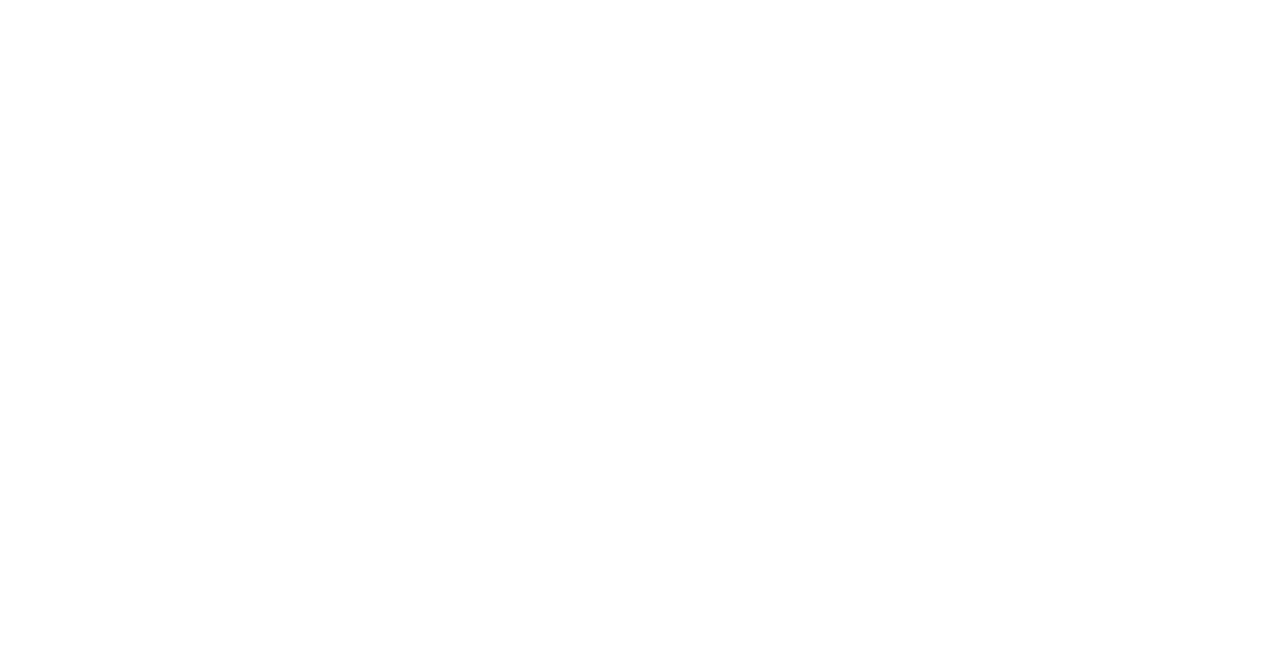
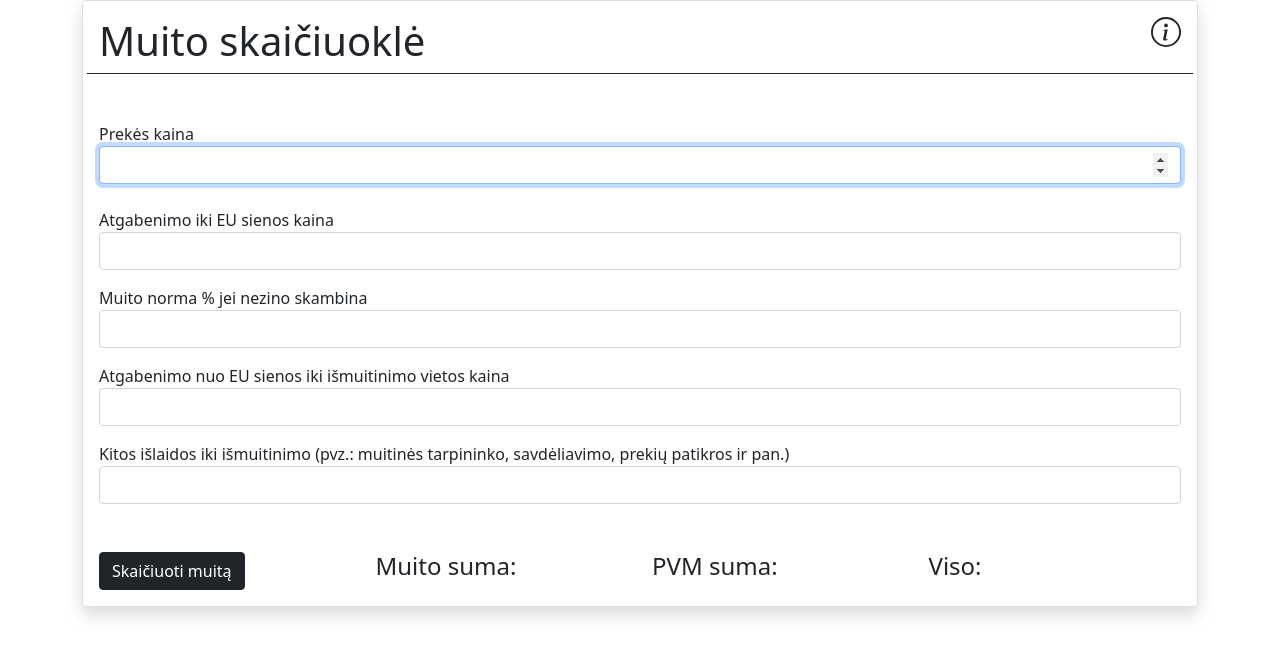
Before and after one commit to GretaSabaliauskiene/customs-calculator, a plain HTML site: page index.html in a window 1280 px wide. Drawn offline with nearby package versions, Linux system fonts and the light colour scheme.

Commit message:
build: basic form structure

```diff
--- a/index.html
+++ b/index.html
@@ -4,9 +4,113 @@
     <meta charset="UTF-8" />
     <meta http-equiv="X-UA-Compatible" content="IE=edge" />
     <meta name="viewport" content="width=device-width, initial-scale=1.0" />
-    <link rel="stylesheet" href="./styles/normalize.css" />
     <link rel="stylesheet" href="./styles/styles.css" />
+    <link href="https://cdn.jsdelivr.net/npm/bootstrap@5.0.0-beta3/dist/css/bootstrap.min.css" rel="stylesheet" integrity="sha384-eOJMYsd53ii+scO/bJGFsiCZc+5NDVN2yr8+0RDqr0Ql0h+rP48ckxlpbzKgwra6" crossorigin="anonymous">
     <title>customs-calculator</title>
   </head>
-  <body></body>
+  <body>
+      <section class="form container">
+        <div class="card rounded-3 shadow p-3 mb-5 bg-white rounded " >
+            <div class="form-label border-bottom border-dark row ">
+                <div class="col-10">
+                    <h1>Muito skaičiuoklė</h1>
+                </div>
+                <div class="col-2" style="text-align: end;">
+                    <svg xmlns="http://www.w3.org/2000/svg" width="30" height="30" fill="currentColor" class="bi bi-info-circle" viewBox="0 0 16 16">
+                        <path d="M8 15A7 7 0 1 1 8 1a7 7 0 0 1 0 14zm0 1A8 8 0 1 0 8 0a8 8 0 0 0 0 16z"/>
+                        <path d="m8.93 6.588-2.29.287-.082.38.45.083c.294.07.352.176.288.469l-.738 3.468c-.194.897.105 1.319.808 1.319.545 0 1.178-.252 1.465-.598l.088-.416c-.2.176-.492.246-.686.246-.275 0-.375-.193-.304-.533L8.93 6.588zM9 4.5a1 1 0 1 1-2 0 1 1 0 0 1 2 0z"/>
+                      </svg>
+                </div>
+            </div>
+                <form action="" method="POST">
+                  <div class="form-group mt-4 pt-3">
+                    <label for="product_price ">Prekės kaina
+                    </label>
+                    <input
+                      id="product_price"
+                      class="form-control"
+                      type="number"
+                      autofocus
+                      minlength="1"
+                      maxlength="10"
+                      required
+                    />
+                  </div>
+                  <div class="form-group mt-4 pb-3">
+                    <label for="transfer_price_before_eu ">Atgabenimo iki EU sienos kaina
+                    </label>
+                    <input
+                      id="transfer_price_before_eu"
+                      class="form-control"
+                      type="number"
+                      autofocus
+                      minlength="1"
+                      maxlength="10"
+                      required
+                    />
+                  </div>
+                  <div class="form-group pb-3">
+                    <label for="customs_procent">Muito norma %</label>
+                    jei nezino skambina
+                    <input
+                      id="customs_procent"
+                      type="number"
+                      class="form-control"
+                      minlength="1"
+                      maxlength="10"
+                      required
+                    />
+                  </div>
+                  <div class="form-group pb-3">
+                    <label for="transfer_price_in_eu"
+                      >Atgabenimo nuo EU sienos iki išmuitinimo vietos kaina
+                    </label>
+                    <input
+                      id="transfer_price_in_eu"
+                      type="number"
+                      class="form-control"
+                      minlength="1"
+                      maxlength="10"
+                      required
+                    />
+                  </div>
+                  <div class="form-group pb-5">
+                    <label for="other_costs">Kitos išlaidos iki išmuitinimo (pvz.: muitinės tarpininko, savdėliavimo, prekių patikros ir pan.)</label>
+                    <input
+                      id="other_costs"
+                      class="form-control"
+                      type="number"
+                      minlength="1"
+                      maxlength="10"
+                      required
+                    />
+          </div>
+              <div class="row">
+                <div class="col-3">
+                  <button class="btn btn-dark " type="button" onclick="displayCustomsPrice(), displayPvmPrice(), displayTotalPrice()">Skaičiuoti muitą</button>
+                </div>
+                <div class="col-3">
+                    <h4>Muito suma:</h4>
+                    <span id="customs_price"></span>
+                </div>
+                <div class="col-3">
+                    <h4>PVM suma:</h4>
+                    <span id="pvm_price"></span>
+                </div>
+                <div class="col-3">
+                    <h4>Viso:</h4>
+                    <span id="total_price"></span>
+                </div>
+
+              </div>
+            </form>
+      </section>
+
+
+
+    </div>
+    <script src="https://cdn.jsdelivr.net/npm/bootstrap@5.0.0-beta3/dist/js/bootstrap.bundle.min.js" integrity="sha384-JEW9xMcG8R+pH31jmWH6WWP0WintQrMb4s7ZOdauHnUtxwoG2vI5DkLtS3qm9Ekf" crossorigin="anonymous"></script>
+    <script src="./js/form-calculations.js"></script>
+  </body>
+
 </html>
```
